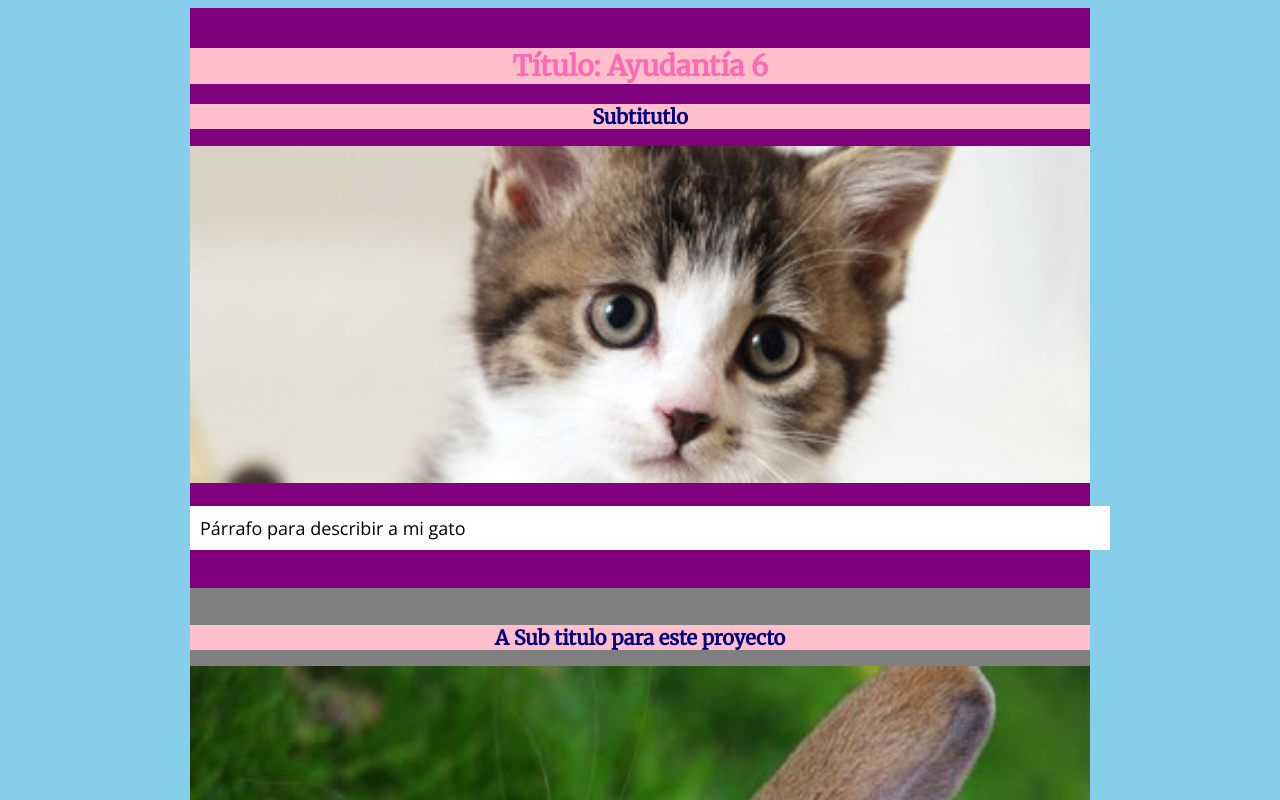
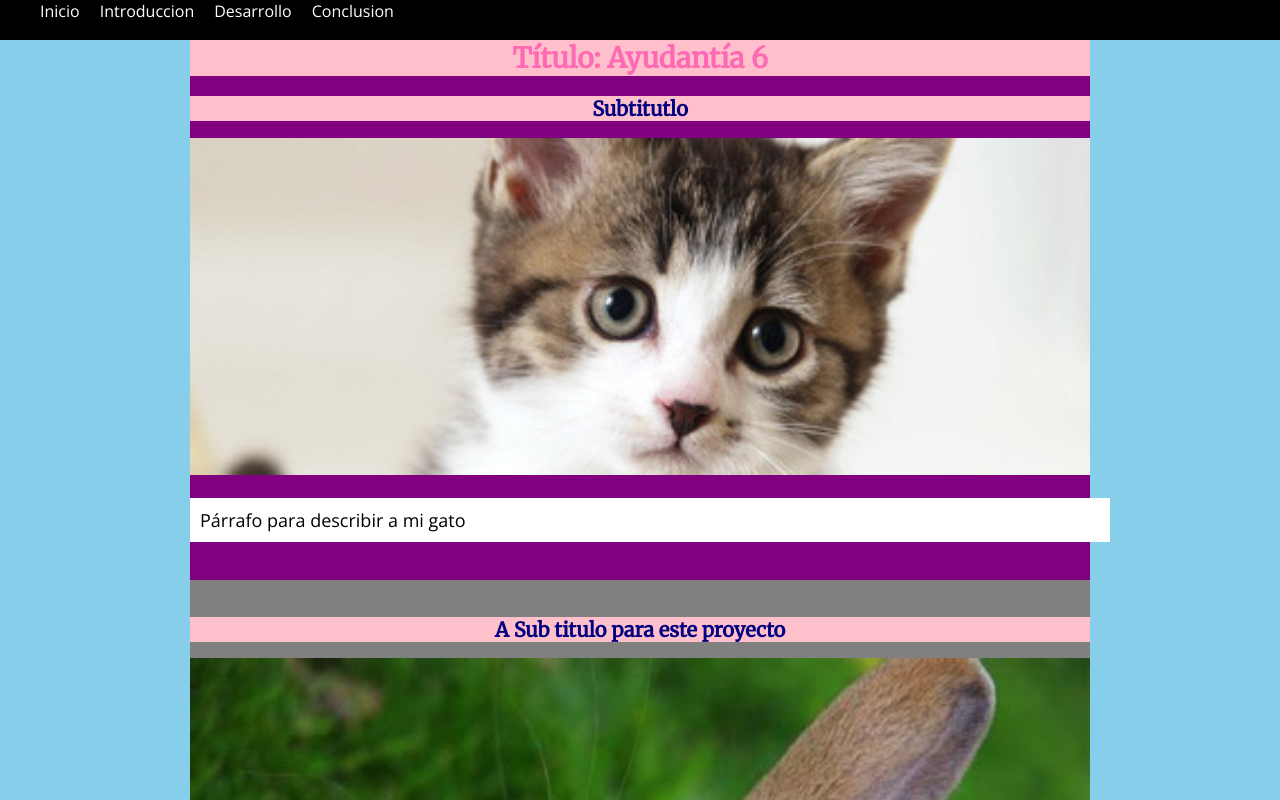
Before and after one commit to Verogatica/m02-g14, a plain HTML site: page index.html in a window 1280 px wide. Shown: the top 800 px of the page. Drawn offline with nearby package versions, Linux system fonts and the light colour scheme.

Commit message:
re subiendo archivos

```diff
--- a/index.html
+++ b/index.html
@@ -12,6 +12,13 @@
 	<link href="https://fonts.googleapis.com/css2?family=Merriweather&family=Open+Sans:wght@300&display=swap" rel="stylesheet">
 
 </head>
+
+	<ul>
+		<li><a href="">Inicio</a></li>
+		<li><a href="#introduccion">Introduccion</a></li>
+		<li><a href="#desarrollo">Desarrollo</a></li>
+		<li><a href="conclusion.html">Conclusion</a></li>
+	</ul>
 
 <header> <!-- En el header va el encabezado de nuestra pagina-->
 
--- a/style.css
+++ b/style.css
@@ -1,8 +1,25 @@
-
 body{ /* body selecciona el cuerpo general y lo pinta */
 	background-color: skyblue; /* https://www.w3schools.com/colors/colors_names.asp */
 	font-family: 'Open Sans', sans-serif;
+	margin: 0px;
 			}
+
+ul{position: fixed;
+	list-style-typle: none;
+	width: 100%;
+	height: 5%;
+	background-color: black;
+	margin: 0px;}
+
+li{float: left;}
+
+li a {
+	color: white;
+	padding-right: 20px;
+	text-decoration: none;
+}
+
+li a:hover {background-color: pink;}
 
 #introduccion{/* selecciona el div y lo pinta */
 	width: 900px;
```
